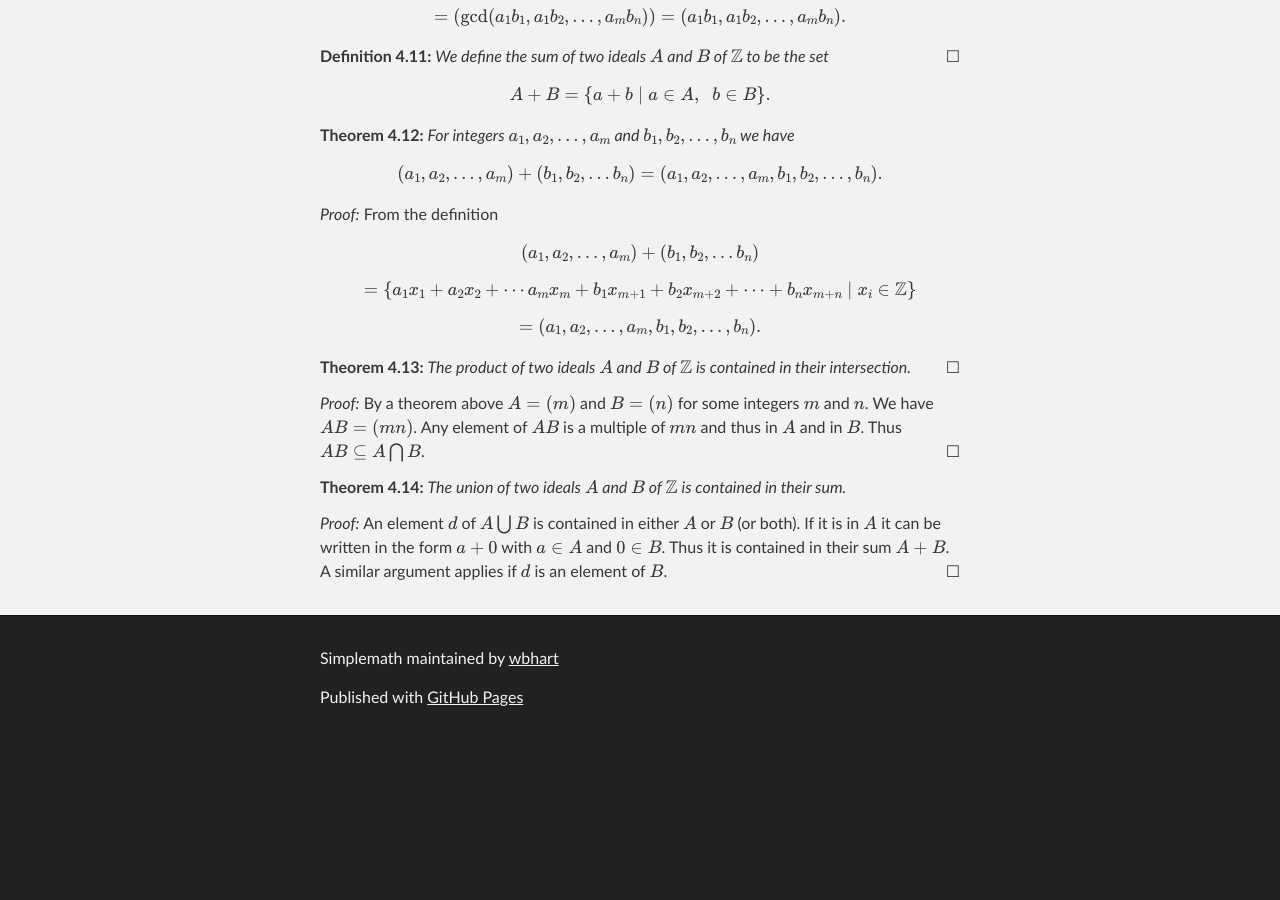
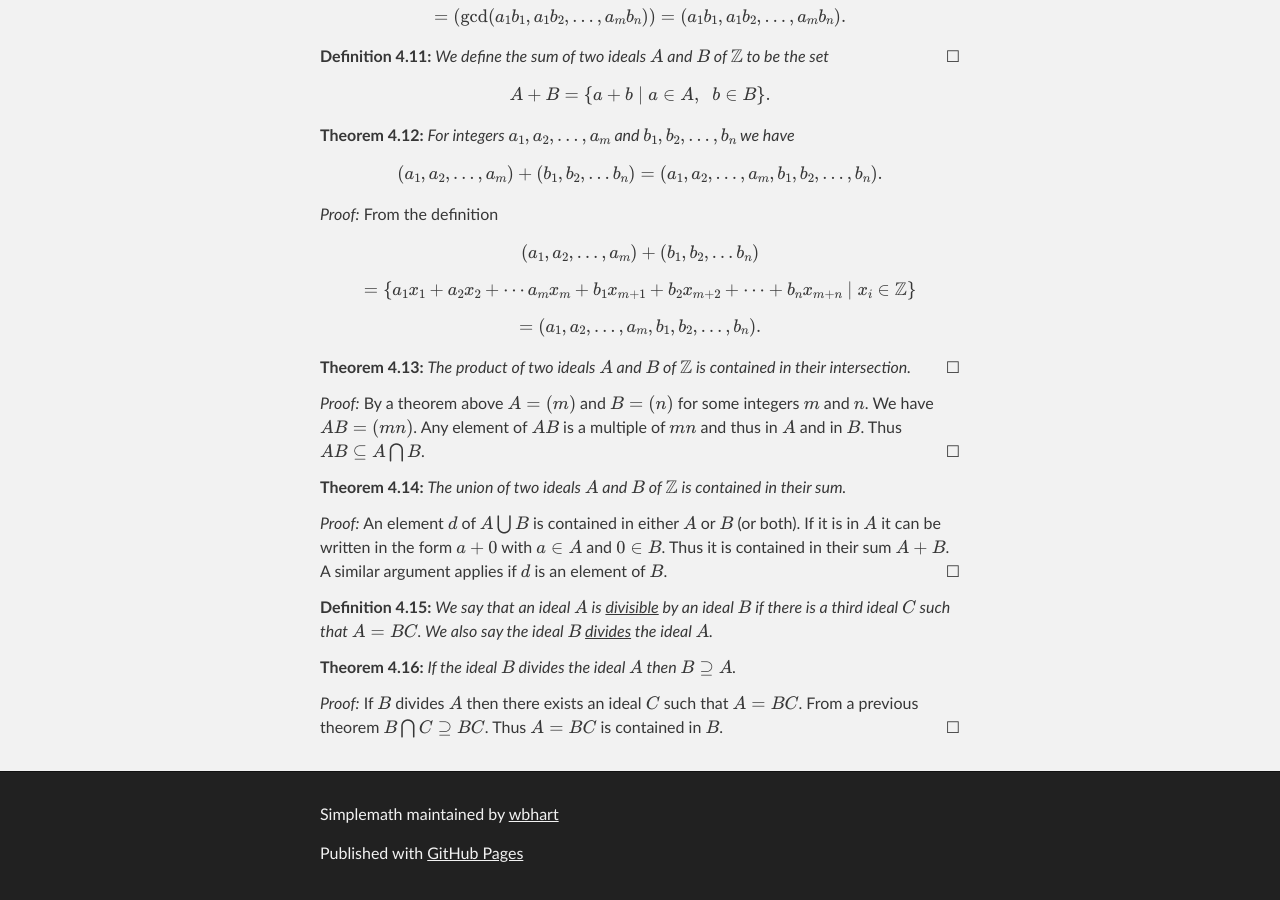
Before and after one commit to wbhart/SimpleMath, a Jekyll site: the page built from test.html, in a window 1280 px wide and 900 px high, scrolled down 15862 px. Built offline with Jekyll 4.4.1, drawn with Linux system fonts in a browser that asks for light colours; formulas are drawn with MathJax 3; before the commit the page ends 16606 px from its top, so only the background shows below that.

Commit message:
Update test.html

```diff
--- a/test.html
+++ b/test.html
@@ -785,3 +785,14 @@ $AB$ is a multiple of $mn$ and thus in $A$ and in $B$. Thus $AB \subseteq A \big
 the form $a + 0$ with $a \in A$ and $0 \in B$. Thus it is contained in their sum $A + B$. A similar argument applies if
 $d$ is an element of $B$.
 </proof>
+
+<definition> We say that an ideal $A$ is <u>divisible</u> by an ideal $B$ if there is a third ideal $C$ such that
+$A = BC$. We also say the ideal $B$ <u>divides</u> the ideal $A$.
+</definition>
+
+<theorem> If the ideal $B$ divides the ideal $A$ then $B \supseteq A$.
+</theorem>
+
+<proof> If $B$ divides $A$ then there exists an ideal $C$ such that $A = BC$. From a previous theorem
+$B \bigcap C \supseteq BC$. Thus $A = BC$ is contained in $B$.
+</proof>
```
